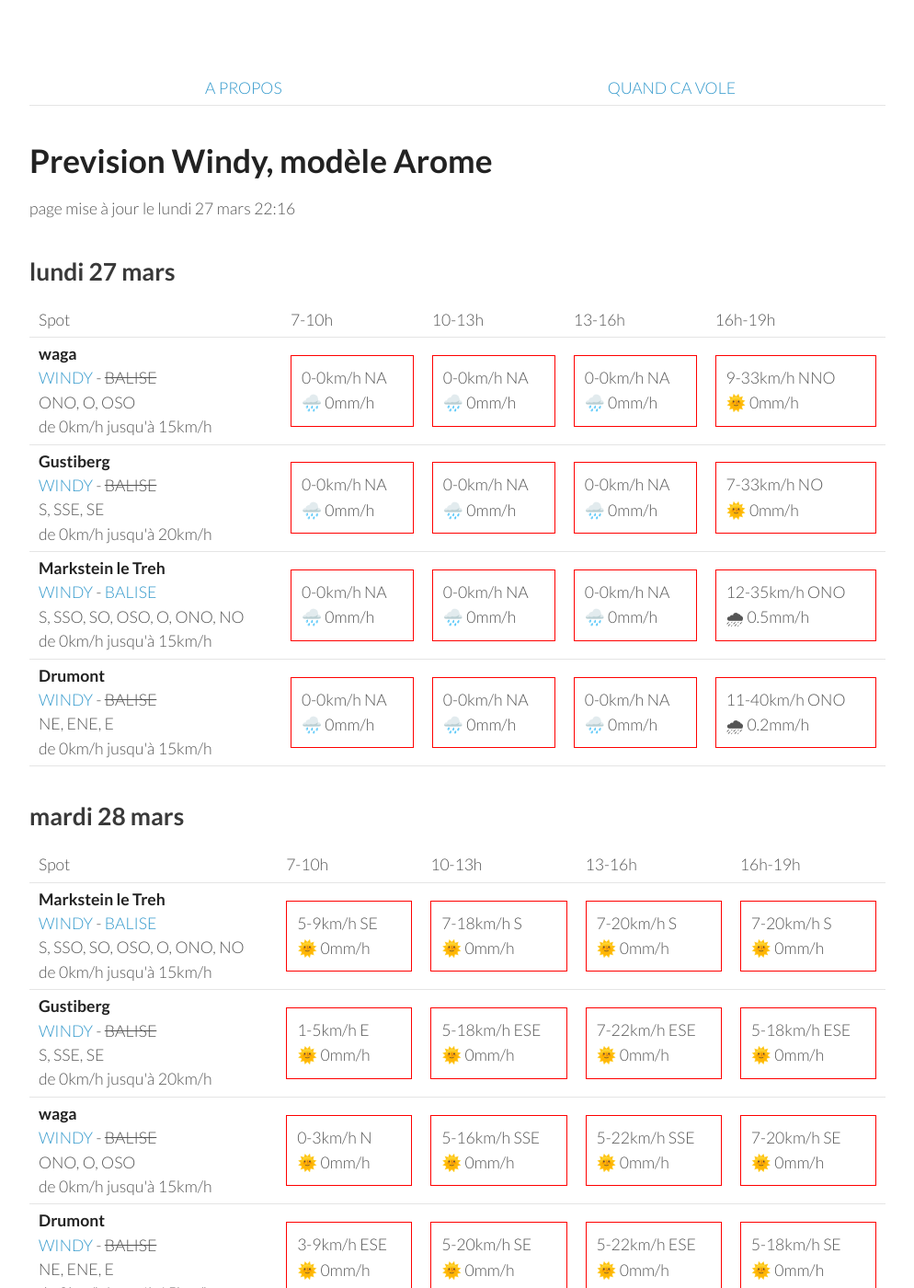
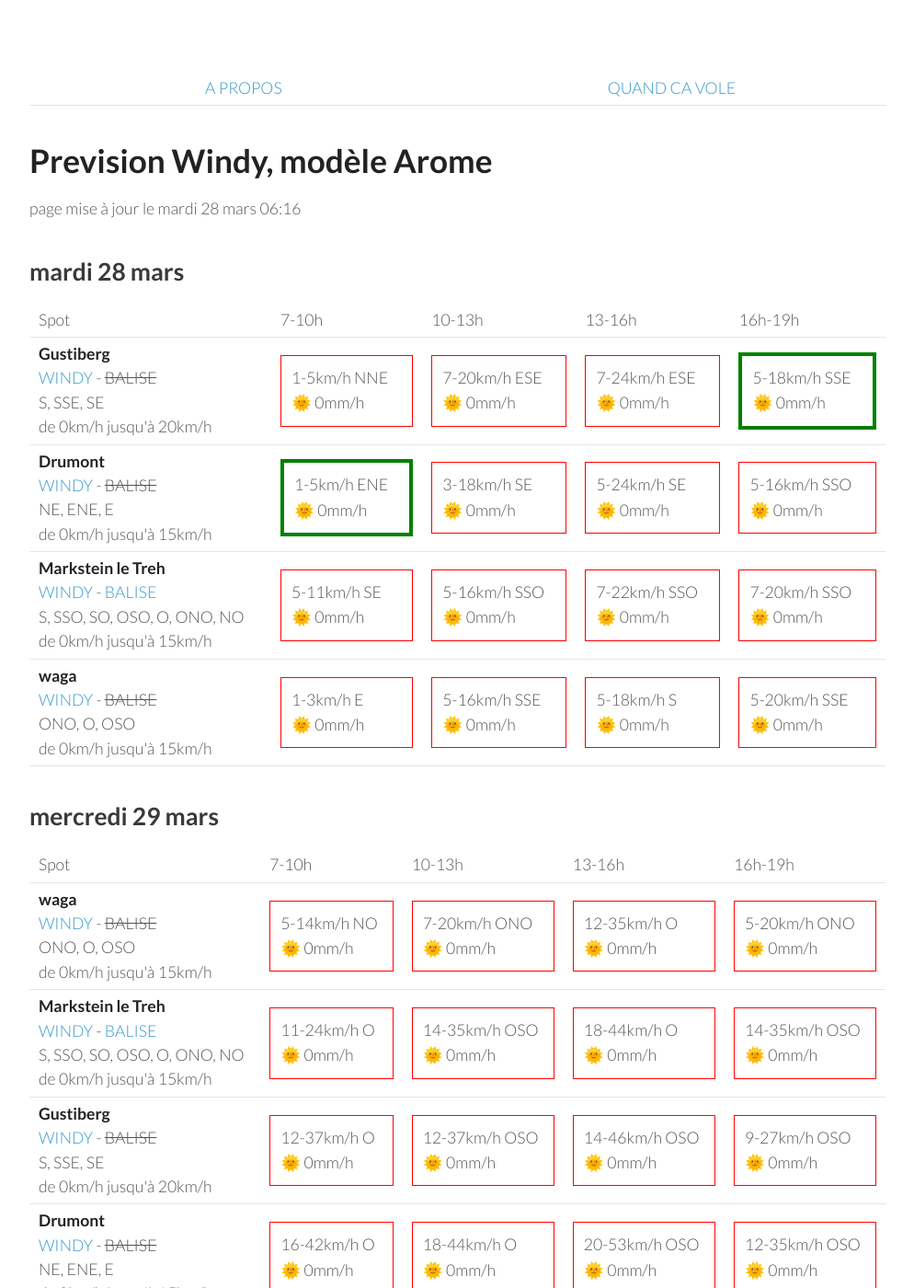
Before and after one commit to parapente-dans-le-nord/parapente-dans-le-nord.github.io, a Jekyll site: the page built from vosges.markdown, in a window 1280 px wide and 1400 px high. Shown: the whole window at 92% size, without its empty margins (26-1020 px from the left). Built offline with Jekyll 4.4.1, drawn with Linux system fonts in a browser that asks for light colours; some of the changed text lies outside the part shown.

Commit message:
update index.markdown

```diff
--- a/vosges.markdown
+++ b/vosges.markdown
@@ -7,60 +7,8 @@ title:  "Tous les spots"
 {: .links}
 
 # Prevision Windy, modèle Arome
-page mise à jour le lundi 27 mars 22:16
+page mise à jour le mardi 28 mars 06:16
 
-## lundi 27 mars
-
-{::nomarkdown}
-<table>
-  <tbody>
-    <tr>
-      <td>Spot</td>
-      <td>7-10h</td>
-      <td>10-13h</td>
-      <td>13-16h</td>
-      <td>16h-19h</td>
-    </tr>
-<tr>
-        <td><strong>waga</strong><br><a href="https://windy.com/47.903/6.996?47.900,6.983,15">WINDY</a> - <span class="no-balise"> BALISE </span><br> <span class="vent-favorable">ONO, O, OSO</span><br><span class="force-vent">de 0km/h jusqu'à 15km/h</span> </td>
-
-            <td><div class="not-flyable"><p>0-0km/h NA</p><p>🌧️ 0mm/h</p></div></td>
-            <td><div class="not-flyable"><p>0-0km/h NA</p><p>🌧️ 0mm/h</p></div></td>
-            <td><div class="not-flyable"><p>0-0km/h NA</p><p>🌧️ 0mm/h</p></div></td>
-            <td><div class="not-flyable"><p>9-33km/h NNO</p><p>🌞 0mm/h</p></div></td>
-
-    </tr>
-<tr>
-        <td><strong>Gustiberg</strong><br><a href="https://windy.com/47.894/6.934?47.891,6.934,15,m:eYYagmI">WINDY</a> - <span class="no-balise"> BALISE </span><br> <span class="vent-favorable">S, SSE, SE</span><br><span class="force-vent">de 0km/h jusqu'à 20km/h</span> </td>
-
-            <td><div class="not-flyable"><p>0-0km/h NA</p><p>🌧️ 0mm/h</p></div></td>
-            <td><div class="not-flyable"><p>0-0km/h NA</p><p>🌧️ 0mm/h</p></div></td>
-            <td><div class="not-flyable"><p>0-0km/h NA</p><p>🌧️ 0mm/h</p></div></td>
-            <td><div class="not-flyable"><p>7-33km/h NO</p><p>🌞 0mm/h</p></div></td>
-
-    </tr>
-<tr>
-        <td><strong>Markstein le Treh</strong><br><a href="https://windy.com/47.926/7.012?47.505,7.012,8,m:eY1agmQ">WINDY</a> - <span class=""><a href="http://www.balisemeteo.com/balise.php?idBalise=136">BALISE</a> </span><br> <span class="vent-favorable">S, SSO, SO, OSO, O, ONO, NO</span><br><span class="force-vent">de 0km/h jusqu'à 15km/h</span> </td>
-
-            <td><div class="not-flyable"><p>0-0km/h NA</p><p>🌧️ 0mm/h</p></div></td>
-            <td><div class="not-flyable"><p>0-0km/h NA</p><p>🌧️ 0mm/h</p></div></td>
-            <td><div class="not-flyable"><p>0-0km/h NA</p><p>🌧️ 0mm/h</p></div></td>
-            <td><div class="not-flyable"><p>12-35km/h ONO</p><p>🌧 0.5mm/h</p></div></td>
-
-    </tr>
-<tr>
-        <td><strong>Drumont</strong><br><a href="https://windy.com/47.898/6.919?47.687,6.919,9,m:eYYagmG">WINDY</a> - <span class="no-balise"> BALISE </span><br> <span class="vent-favorable">NE, ENE, E</span><br><span class="force-vent">de 0km/h jusqu'à 15km/h</span> </td>
-
-            <td><div class="not-flyable"><p>0-0km/h NA</p><p>🌧️ 0mm/h</p></div></td>
-            <td><div class="not-flyable"><p>0-0km/h NA</p><p>🌧️ 0mm/h</p></div></td>
-            <td><div class="not-flyable"><p>0-0km/h NA</p><p>🌧️ 0mm/h</p></div></td>
-            <td><div class="not-flyable"><p>11-40km/h ONO</p><p>🌧 0.2mm/h</p></div></td>
-
-    </tr>
-
-</tbody>
-</table>
-{:/}
 ## mardi 28 mars
 
 {::nomarkdown}
@@ -74,42 +22,42 @@ page mise à jour le lundi 27 mars 22:16
       <td>16h-19h</td>
     </tr>
 <tr>
-        <td><strong>Markstein le Treh</strong><br><a href="https://windy.com/47.926/7.012?47.505,7.012,8,m:eY1agmQ">WINDY</a> - <span class=""><a href="http://www.balisemeteo.com/balise.php?idBalise=136">BALISE</a> </span><br> <span class="vent-favorable">S, SSO, SO, OSO, O, ONO, NO</span><br><span class="force-vent">de 0km/h jusqu'à 15km/h</span> </td>
+        <td><strong>Gustiberg</strong><br><a href="https://windy.com/47.894/6.934?47.891,6.934,15,m:eYYagmI">WINDY</a> - <span class="no-balise"> BALISE </span><br> <span class="vent-favorable">S, SSE, SE</span><br><span class="force-vent">de 0km/h jusqu'à 20km/h</span> </td>
 
-            <td><div class="not-flyable"><p>5-9km/h SE</p><p>🌞 0mm/h</p></div></td>
-            <td><div class="not-flyable"><p>7-18km/h S</p><p>🌞 0mm/h</p></div></td>
-            <td><div class="not-flyable"><p>7-20km/h S</p><p>🌞 0mm/h</p></div></td>
-            <td><div class="not-flyable"><p>7-20km/h S</p><p>🌞 0mm/h</p></div></td>
+            <td><div class="not-flyable"><p>1-5km/h NNE</p><p>🌞 0mm/h</p></div></td>
+            <td><div class="not-flyable"><p>7-20km/h ESE</p><p>🌞 0mm/h</p></div></td>
+            <td><div class="not-flyable"><p>7-24km/h ESE</p><p>🌞 0mm/h</p></div></td>
+            <td><div class="flyable"><p>5-18km/h SSE</p><p>🌞 0mm/h</p></div></td>
 
 
     </tr>
 <tr>
-        <td><strong>Gustiberg</strong><br><a href="https://windy.com/47.894/6.934?47.891,6.934,15,m:eYYagmI">WINDY</a> - <span class="no-balise"> BALISE </span><br> <span class="vent-favorable">S, SSE, SE</span><br><span class="force-vent">de 0km/h jusqu'à 20km/h</span> </td>
+        <td><strong>Drumont</strong><br><a href="https://windy.com/47.898/6.919?47.687,6.919,9,m:eYYagmG">WINDY</a> - <span class="no-balise"> BALISE </span><br> <span class="vent-favorable">NE, ENE, E</span><br><span class="force-vent">de 0km/h jusqu'à 15km/h</span> </td>
 
-            <td><div class="not-flyable"><p>1-5km/h E</p><p>🌞 0mm/h</p></div></td>
-            <td><div class="not-flyable"><p>5-18km/h ESE</p><p>🌞 0mm/h</p></div></td>
-            <td><div class="not-flyable"><p>7-22km/h ESE</p><p>🌞 0mm/h</p></div></td>
-            <td><div class="not-flyable"><p>5-18km/h ESE</p><p>🌞 0mm/h</p></div></td>
+            <td><div class="flyable"><p>1-5km/h ENE</p><p>🌞 0mm/h</p></div></td>
+            <td><div class="not-flyable"><p>3-18km/h SE</p><p>🌞 0mm/h</p></div></td>
+            <td><div class="not-flyable"><p>5-24km/h SE</p><p>🌞 0mm/h</p></div></td>
+            <td><div class="not-flyable"><p>5-16km/h SSO</p><p>🌞 0mm/h</p></div></td>
+
+
+    </tr>
+<tr>
+        <td><strong>Markstein le Treh</strong><br><a href="https://windy.com/47.926/7.012?47.505,7.012,8,m:eY1agmQ">WINDY</a> - <span class=""><a href="http://www.balisemeteo.com/balise.php?idBalise=136">BALISE</a> </span><br> <span class="vent-favorable">S, SSO, SO, OSO, O, ONO, NO</span><br><span class="force-vent">de 0km/h jusqu'à 15km/h</span> </td>
+
+            <td><div class="not-flyable"><p>5-11km/h SE</p><p>🌞 0mm/h</p></div></td>
+            <td><div class="not-flyable"><p>5-16km/h SSO</p><p>🌞 0mm/h</p></div></td>
+            <td><div class="not-flyable"><p>7-22km/h SSO</p><p>🌞 0mm/h</p></div></td>
+            <td><div class="not-flyable"><p>7-20km/h SSO</p><p>🌞 0mm/h</p></div></td>
 
 
     </tr>
 <tr>
         <td><strong>waga</strong><br><a href="https://windy.com/47.903/6.996?47.900,6.983,15">WINDY</a> - <span class="no-balise"> BALISE </span><br> <span class="vent-favorable">ONO, O, OSO</span><br><span class="force-vent">de 0km/h jusqu'à 15km/h</span> </td>
 
-            <td><div class="not-flyable"><p>0-3km/h N</p><p>🌞 0mm/h</p></div></td>
+            <td><div class="not-flyable"><p>1-3km/h E</p><p>🌞 0mm/h</p></div></td>
             <td><div class="not-flyable"><p>5-16km/h SSE</p><p>🌞 0mm/h</p></div></td>
-            <td><div class="not-flyable"><p>5-22km/h SSE</p><p>🌞 0mm/h</p></div></td>
-            <td><div class="not-flyable"><p>7-20km/h SE</p><p>🌞 0mm/h</p></div></td>
-
-
-    </tr>
-<tr>
-        <td><strong>Drumont</strong><br><a href="https://windy.com/47.898/6.919?47.687,6.919,9,m:eYYagmG">WINDY</a> - <span class="no-balise"> BALISE </span><br> <span class="vent-favorable">NE, ENE, E</span><br><span class="force-vent">de 0km/h jusqu'à 15km/h</span> </td>
-
-            <td><div class="not-flyable"><p>3-9km/h ESE</p><p>🌞 0mm/h</p></div></td>
-            <td><div class="not-flyable"><p>5-20km/h SE</p><p>🌞 0mm/h</p></div></td>
-            <td><div class="not-flyable"><p>5-22km/h ESE</p><p>🌞 0mm/h</p></div></td>
-            <td><div class="not-flyable"><p>5-18km/h SE</p><p>🌞 0mm/h</p></div></td>
+            <td><div class="not-flyable"><p>5-18km/h S</p><p>🌞 0mm/h</p></div></td>
+            <td><div class="not-flyable"><p>5-20km/h SSE</p><p>🌞 0mm/h</p></div></td>
 
 
     </tr>
@@ -132,40 +80,40 @@ page mise à jour le lundi 27 mars 22:16
 <tr>
         <td><strong>waga</strong><br><a href="https://windy.com/47.903/6.996?47.900,6.983,15">WINDY</a> - <span class="no-balise"> BALISE </span><br> <span class="vent-favorable">ONO, O, OSO</span><br><span class="force-vent">de 0km/h jusqu'à 15km/h</span> </td>
 
-            <td><div class="not-flyable"><p>9-24km/h ONO</p><p>🌞 0mm/h</p></div></td>
-            <td><div class="not-flyable"><p>14-53km/h OSO</p><p>🌞 0mm/h</p></div></td>
-            <td><div class="not-flyable"><p>24-66km/h OSO</p><p>🌞 0mm/h</p></div></td>
-            <td><div class="not-flyable"><p>18-66km/h OSO</p><p>🌞 0mm/h</p></div></td>
+            <td><div class="not-flyable"><p>5-14km/h NO</p><p>🌞 0mm/h</p></div></td>
+            <td><div class="not-flyable"><p>7-20km/h ONO</p><p>🌞 0mm/h</p></div></td>
+            <td><div class="not-flyable"><p>12-35km/h O</p><p>🌞 0mm/h</p></div></td>
+            <td><div class="not-flyable"><p>5-20km/h ONO</p><p>🌞 0mm/h</p></div></td>
 
 
     </tr>
 <tr>
         <td><strong>Markstein le Treh</strong><br><a href="https://windy.com/47.926/7.012?47.505,7.012,8,m:eY1agmQ">WINDY</a> - <span class=""><a href="http://www.balisemeteo.com/balise.php?idBalise=136">BALISE</a> </span><br> <span class="vent-favorable">S, SSO, SO, OSO, O, ONO, NO</span><br><span class="force-vent">de 0km/h jusqu'à 15km/h</span> </td>
 
-            <td><div class="not-flyable"><p>12-31km/h OSO</p><p>🌞 0mm/h</p></div></td>
-            <td><div class="not-flyable"><p>14-51km/h OSO</p><p>🌞 0mm/h</p></div></td>
-            <td><div class="not-flyable"><p>24-64km/h OSO</p><p>🌞 0mm/h</p></div></td>
-            <td><div class="not-flyable"><p>18-64km/h OSO</p><p>🌞 0mm/h</p></div></td>
+            <td><div class="not-flyable"><p>11-24km/h O</p><p>🌞 0mm/h</p></div></td>
+            <td><div class="not-flyable"><p>14-35km/h OSO</p><p>🌞 0mm/h</p></div></td>
+            <td><div class="not-flyable"><p>18-44km/h O</p><p>🌞 0mm/h</p></div></td>
+            <td><div class="not-flyable"><p>14-35km/h OSO</p><p>🌞 0mm/h</p></div></td>
+
+
+    </tr>
+<tr>
+        <td><strong>Gustiberg</strong><br><a href="https://windy.com/47.894/6.934?47.891,6.934,15,m:eYYagmI">WINDY</a> - <span class="no-balise"> BALISE </span><br> <span class="vent-favorable">S, SSE, SE</span><br><span class="force-vent">de 0km/h jusqu'à 20km/h</span> </td>
+
+            <td><div class="not-flyable"><p>12-37km/h O</p><p>🌞 0mm/h</p></div></td>
+            <td><div class="not-flyable"><p>12-37km/h OSO</p><p>🌞 0mm/h</p></div></td>
+            <td><div class="not-flyable"><p>14-46km/h OSO</p><p>🌞 0mm/h</p></div></td>
+            <td><div class="not-flyable"><p>9-27km/h OSO</p><p>🌞 0mm/h</p></div></td>
 
 
     </tr>
 <tr>
         <td><strong>Drumont</strong><br><a href="https://windy.com/47.898/6.919?47.687,6.919,9,m:eYYagmG">WINDY</a> - <span class="no-balise"> BALISE </span><br> <span class="vent-favorable">NE, ENE, E</span><br><span class="force-vent">de 0km/h jusqu'à 15km/h</span> </td>
 
-            <td><div class="not-flyable"><p>16-48km/h O</p><p>🌞 0mm/h</p></div></td>
-            <td><div class="not-flyable"><p>14-44km/h OSO</p><p>🌞 0mm/h</p></div></td>
-            <td><div class="not-flyable"><p>22-59km/h OSO</p><p>🌞 0mm/h</p></div></td>
-            <td><div class="not-flyable"><p>18-59km/h OSO</p><p>🌞 0mm/h</p></div></td>
-
-
-    </tr>
-<tr>
-        <td><strong>Gustiberg</strong><br><a href="https://windy.com/47.894/6.934?47.891,6.934,15,m:eYYagmI">WINDY</a> - <span class="no-balise"> BALISE </span><br> <span class="vent-favorable">S, SSE, SE</span><br><span class="force-vent">de 0km/h jusqu'à 20km/h</span> </td>
-
-            <td><div class="not-flyable"><p>12-40km/h O</p><p>🌞 0mm/h</p></div></td>
-            <td><div class="not-flyable"><p>14-46km/h OSO</p><p>🌞 0mm/h</p></div></td>
-            <td><div class="not-flyable"><p>18-59km/h OSO</p><p>🌞 0mm/h</p></div></td>
-            <td><div class="not-flyable"><p>14-53km/h OSO</p><p>🌞 0mm/h</p></div></td>
+            <td><div class="not-flyable"><p>16-42km/h O</p><p>🌞 0mm/h</p></div></td>
+            <td><div class="not-flyable"><p>18-44km/h O</p><p>🌞 0mm/h</p></div></td>
+            <td><div class="not-flyable"><p>20-53km/h OSO</p><p>🌞 0mm/h</p></div></td>
+            <td><div class="not-flyable"><p>12-35km/h OSO</p><p>🌞 0mm/h</p></div></td>
 
 
     </tr>
@@ -188,40 +136,40 @@ page mise à jour le lundi 27 mars 22:16
 <tr>
         <td><strong>Markstein le Treh</strong><br><a href="https://windy.com/47.926/7.012?47.505,7.012,8,m:eY1agmQ">WINDY</a> - <span class=""><a href="http://www.balisemeteo.com/balise.php?idBalise=136">BALISE</a> </span><br> <span class="vent-favorable">S, SSO, SO, OSO, O, ONO, NO</span><br><span class="force-vent">de 0km/h jusqu'à 15km/h</span> </td>
 
-            <td><div class="not-flyable"><p>16-61km/h OSO</p><p>🌧 0.9mm/h</p></div></td>
-            <td><div class="not-flyable"><p>20-66km/h OSO</p><p>🌧 0.9mm/h</p></div></td>
-            <td><div class="not-flyable"><p>24-77km/h OSO</p><p>🌧 0.8mm/h</p></div></td>
-            <td><div class="not-flyable"><p>22-74km/h OSO</p><p>🌧 1.4mm/h</p></div></td>
+            <td><div class="not-flyable"><p>18-61km/h OSO</p><p>🌧 0.2mm/h</p></div></td>
+            <td><div class="not-flyable"><p>16-72km/h OSO</p><p>🌧 1.8mm/h</p></div></td>
+            <td><div class="not-flyable"><p>25-83km/h OSO</p><p>🌧 0.7mm/h</p></div></td>
+            <td><div class="not-flyable"><p>22-81km/h OSO</p><p>🌧 0.7mm/h</p></div></td>
+
+
+    </tr>
+<tr>
+        <td><strong>Drumont</strong><br><a href="https://windy.com/47.898/6.919?47.687,6.919,9,m:eYYagmG">WINDY</a> - <span class="no-balise"> BALISE </span><br> <span class="vent-favorable">NE, ENE, E</span><br><span class="force-vent">de 0km/h jusqu'à 15km/h</span> </td>
+
+            <td><div class="not-flyable"><p>18-53km/h OSO</p><p>🌧 0.2mm/h</p></div></td>
+            <td><div class="not-flyable"><p>16-64km/h SO</p><p>🌧 2.8mm/h</p></div></td>
+            <td><div class="not-flyable"><p>24-72km/h OSO</p><p>🌧 0.7mm/h</p></div></td>
+            <td><div class="not-flyable"><p>20-75km/h OSO</p><p>🌧 0.7mm/h</p></div></td>
+
+
+    </tr>
+<tr>
+        <td><strong>waga</strong><br><a href="https://windy.com/47.903/6.996?47.900,6.983,15">WINDY</a> - <span class="no-balise"> BALISE </span><br> <span class="vent-favorable">ONO, O, OSO</span><br><span class="force-vent">de 0km/h jusqu'à 15km/h</span> </td>
+
+            <td><div class="not-flyable"><p>20-61km/h OSO</p><p>🌧 0.2mm/h</p></div></td>
+            <td><div class="not-flyable"><p>16-72km/h OSO</p><p>🌧 1.6mm/h</p></div></td>
+            <td><div class="not-flyable"><p>25-85km/h OSO</p><p>🌧 0.6mm/h</p></div></td>
+            <td><div class="not-flyable"><p>22-81km/h OSO</p><p>🌧 0.6mm/h</p></div></td>
 
 
     </tr>
 <tr>
         <td><strong>Gustiberg</strong><br><a href="https://windy.com/47.894/6.934?47.891,6.934,15,m:eYYagmI">WINDY</a> - <span class="no-balise"> BALISE </span><br> <span class="vent-favorable">S, SSE, SE</span><br><span class="force-vent">de 0km/h jusqu'à 20km/h</span> </td>
 
-            <td><div class="not-flyable"><p>16-55km/h OSO</p><p>🌧 2.9mm/h</p></div></td>
-            <td><div class="not-flyable"><p>20-55km/h OSO</p><p>🌞 0mm/h</p></div></td>
-            <td><div class="not-flyable"><p>22-62km/h OSO</p><p>🌧 3.9mm/h</p></div></td>
-            <td><div class="not-flyable"><p>24-68km/h OSO</p><p>🌧 2.1mm/h</p></div></td>
-
-
-    </tr>
-<tr>
-        <td><strong>Drumont</strong><br><a href="https://windy.com/47.898/6.919?47.687,6.919,9,m:eYYagmG">WINDY</a> - <span class="no-balise"> BALISE </span><br> <span class="vent-favorable">NE, ENE, E</span><br><span class="force-vent">de 0km/h jusqu'à 15km/h</span> </td>
-
-            <td><div class="not-flyable"><p>16-51km/h OSO</p><p>🌧 1.9mm/h</p></div></td>
-            <td><div class="not-flyable"><p>20-57km/h OSO</p><p>🌧 1.3mm/h</p></div></td>
-            <td><div class="not-flyable"><p>22-68km/h OSO</p><p>🌧 0.8mm/h</p></div></td>
-            <td><div class="not-flyable"><p>20-68km/h OSO</p><p>🌧 1.6mm/h</p></div></td>
-
-
-    </tr>
-<tr>
-        <td><strong>waga</strong><br><a href="https://windy.com/47.903/6.996?47.900,6.983,15">WINDY</a> - <span class="no-balise"> BALISE </span><br> <span class="vent-favorable">ONO, O, OSO</span><br><span class="force-vent">de 0km/h jusqu'à 15km/h</span> </td>
-
-            <td><div class="not-flyable"><p>16-62km/h OSO</p><p>🌧 1mm/h</p></div></td>
-            <td><div class="not-flyable"><p>20-66km/h OSO</p><p>🌧 1mm/h</p></div></td>
-            <td><div class="not-flyable"><p>24-77km/h OSO</p><p>🌧 0.8mm/h</p></div></td>
-            <td><div class="not-flyable"><p>22-75km/h OSO</p><p>🌧 1.7mm/h</p></div></td>
+            <td><div class="not-flyable"><p>18-55km/h OSO</p><p>🌧 0.2mm/h</p></div></td>
+            <td><div class="not-flyable"><p>16-64km/h SO</p><p>🌧 2.5mm/h</p></div></td>
+            <td><div class="not-flyable"><p>24-74km/h OSO</p><p>🌧 0.7mm/h</p></div></td>
+            <td><div class="not-flyable"><p>20-77km/h OSO</p><p>🌧 0.7mm/h</p></div></td>
 
 
     </tr>
@@ -244,8 +192,8 @@ page mise à jour le lundi 27 mars 22:16
 <tr>
         <td><strong>Markstein le Treh</strong><br><a href="https://windy.com/47.926/7.012?47.505,7.012,8,m:eY1agmQ">WINDY</a> - <span class=""><a href="http://www.balisemeteo.com/balise.php?idBalise=136">BALISE</a> </span><br> <span class="vent-favorable">S, SSO, SO, OSO, O, ONO, NO</span><br><span class="force-vent">de 0km/h jusqu'à 15km/h</span> </td>
 
-            <td><div class="not-flyable"><p>18-64km/h SO</p><p>🌧 3mm/h</p></div></td>
-            <td><div class="not-flyable"><p>25-79km/h OSO</p><p>🌧 7mm/h</p></div></td>
+            <td><div class="not-flyable"><p>18-62km/h SO</p><p>🌧 4.1mm/h</p></div></td>
+            <td><div class="not-flyable"><p>22-92km/h OSO</p><p>🌧 8mm/h</p></div></td>
             <td><div class="not-flyable"><p>31-100km/h OSO</p><p>🌧 2mm/h</p></div></td>
             <td><div class="not-flyable"><p>22-98km/h OSO</p><p>🌧 1.7mm/h</p></div></td>
 
@@ -254,8 +202,8 @@ page mise à jour le lundi 27 mars 22:16
 <tr>
         <td><strong>Drumont</strong><br><a href="https://windy.com/47.898/6.919?47.687,6.919,9,m:eYYagmG">WINDY</a> - <span class="no-balise"> BALISE </span><br> <span class="vent-favorable">NE, ENE, E</span><br><span class="force-vent">de 0km/h jusqu'à 15km/h</span> </td>
 
-            <td><div class="not-flyable"><p>18-57km/h SSO</p><p>🌧 3.1mm/h</p></div></td>
-            <td><div class="not-flyable"><p>25-74km/h OSO</p><p>🌧 8mm/h</p></div></td>
+            <td><div class="not-flyable"><p>18-59km/h SO</p><p>🌧 3.4mm/h</p></div></td>
+            <td><div class="not-flyable"><p>24-85km/h OSO</p><p>🌧 10mm/h</p></div></td>
             <td><div class="not-flyable"><p>31-92km/h OSO</p><p>🌧 2.8mm/h</p></div></td>
             <td><div class="not-flyable"><p>22-87km/h OSO</p><p>🌧 2.4mm/h</p></div></td>
 
@@ -264,8 +212,8 @@ page mise à jour le lundi 27 mars 22:16
 <tr>
         <td><strong>waga</strong><br><a href="https://windy.com/47.903/6.996?47.900,6.983,15">WINDY</a> - <span class="no-balise"> BALISE </span><br> <span class="vent-favorable">ONO, O, OSO</span><br><span class="force-vent">de 0km/h jusqu'à 15km/h</span> </td>
 
-            <td><div class="not-flyable"><p>18-66km/h SO</p><p>🌧 3.1mm/h</p></div></td>
-            <td><div class="not-flyable"><p>25-79km/h OSO</p><p>🌧 7mm/h</p></div></td>
+            <td><div class="not-flyable"><p>16-64km/h SO</p><p>🌧 4.1mm/h</p></div></td>
+            <td><div class="not-flyable"><p>22-94km/h OSO</p><p>🌧 9mm/h</p></div></td>
             <td><div class="not-flyable"><p>31-101km/h OSO</p><p>🌧 2mm/h</p></div></td>
             <td><div class="not-flyable"><p>22-100km/h OSO</p><p>🌧 1.7mm/h</p></div></td>
 
@@ -274,10 +222,10 @@ page mise à jour le lundi 27 mars 22:16
 <tr>
         <td><strong>Gustiberg</strong><br><a href="https://windy.com/47.894/6.934?47.891,6.934,15,m:eYYagmI">WINDY</a> - <span class="no-balise"> BALISE </span><br> <span class="vent-favorable">S, SSE, SE</span><br><span class="force-vent">de 0km/h jusqu'à 20km/h</span> </td>
 
-            <td><div class="not-flyable"><p>16-57km/h SO</p><p>🌧 3.5mm/h</p></div></td>
-            <td><div class="not-flyable"><p>24-77km/h SO</p><p>🌧 7mm/h</p></div></td>
-            <td><div class="not-flyable"><p>31-100km/h OSO</p><p>🌧 3.7mm/h</p></div></td>
-            <td><div class="not-flyable"><p>25-96km/h OSO</p><p>🌧 2.5mm/h</p></div></td>
+            <td><div class="not-flyable"><p>18-59km/h SO</p><p>🌧 3.5mm/h</p></div></td>
+            <td><div class="not-flyable"><p>24-87km/h OSO</p><p>🌧 10mm/h</p></div></td>
+            <td><div class="not-flyable"><p>31-94km/h OSO</p><p>🌧 2.6mm/h</p></div></td>
+            <td><div class="not-flyable"><p>22-90km/h OSO</p><p>🌧 2.2mm/h</p></div></td>
 
 
     </tr>
@@ -330,10 +278,10 @@ page mise à jour le lundi 27 mars 22:16
 <tr>
         <td><strong>Gustiberg</strong><br><a href="https://windy.com/47.894/6.934?47.891,6.934,15,m:eYYagmI">WINDY</a> - <span class="no-balise"> BALISE </span><br> <span class="vent-favorable">S, SSE, SE</span><br><span class="force-vent">de 0km/h jusqu'à 20km/h</span> </td>
 
-            <td><div class="not-flyable"><p>18-59km/h O</p><p>🌧 2mm/h</p></div></td>
-            <td><div class="not-flyable"><p>22-62km/h O</p><p>🌧 1.4mm/h</p></div></td>
-            <td><div class="not-flyable"><p>22-66km/h O</p><p>🌧 1.8mm/h</p></div></td>
-            <td><div class="not-flyable"><p>16-68km/h O</p><p>🌧 2.4mm/h</p></div></td>
+            <td><div class="not-flyable"><p>22-70km/h OSO</p><p>🌧 1.5mm/h</p></div></td>
+            <td><div class="not-flyable"><p>20-62km/h OSO</p><p>🌧 1.5mm/h</p></div></td>
+            <td><div class="not-flyable"><p>25-75km/h OSO</p><p>🌧 1.9mm/h</p></div></td>
+            <td><div class="not-flyable"><p>22-77km/h O</p><p>🌧 1.4mm/h</p></div></td>
 
 
     </tr>
```
